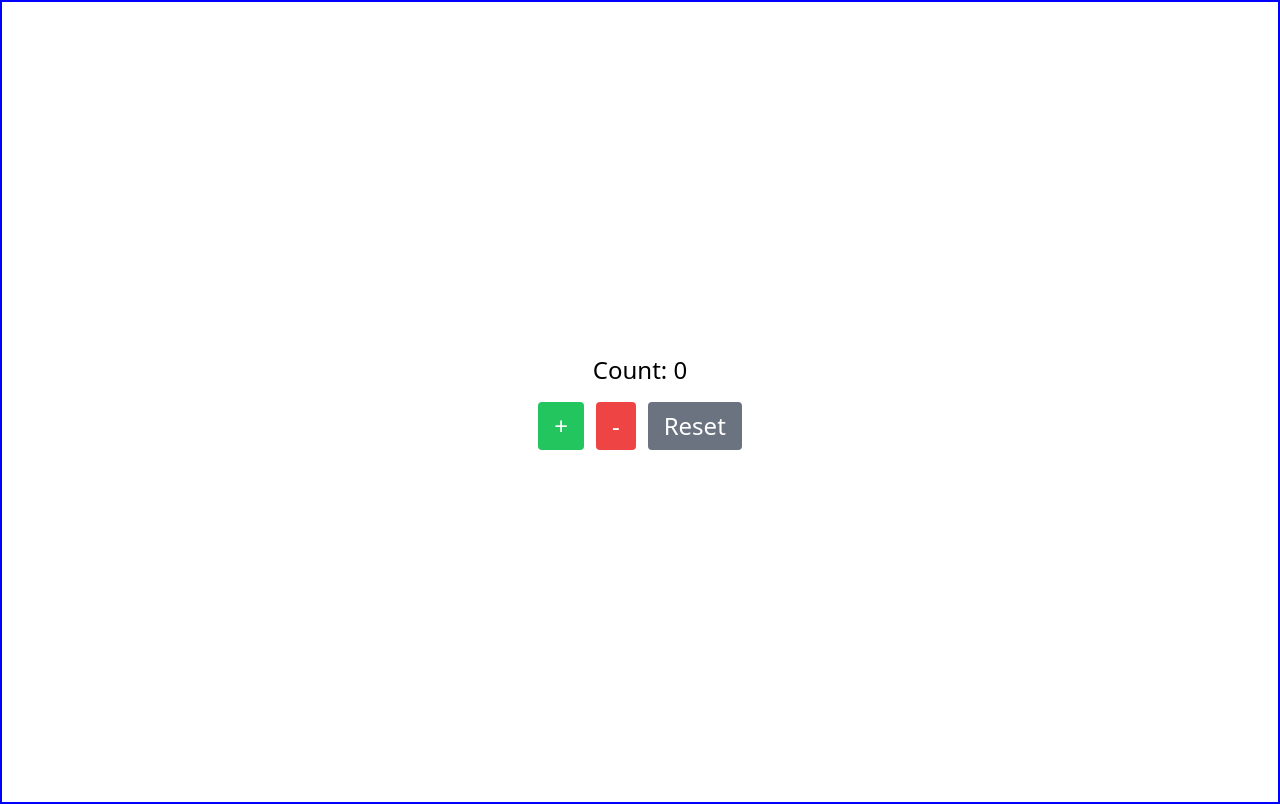
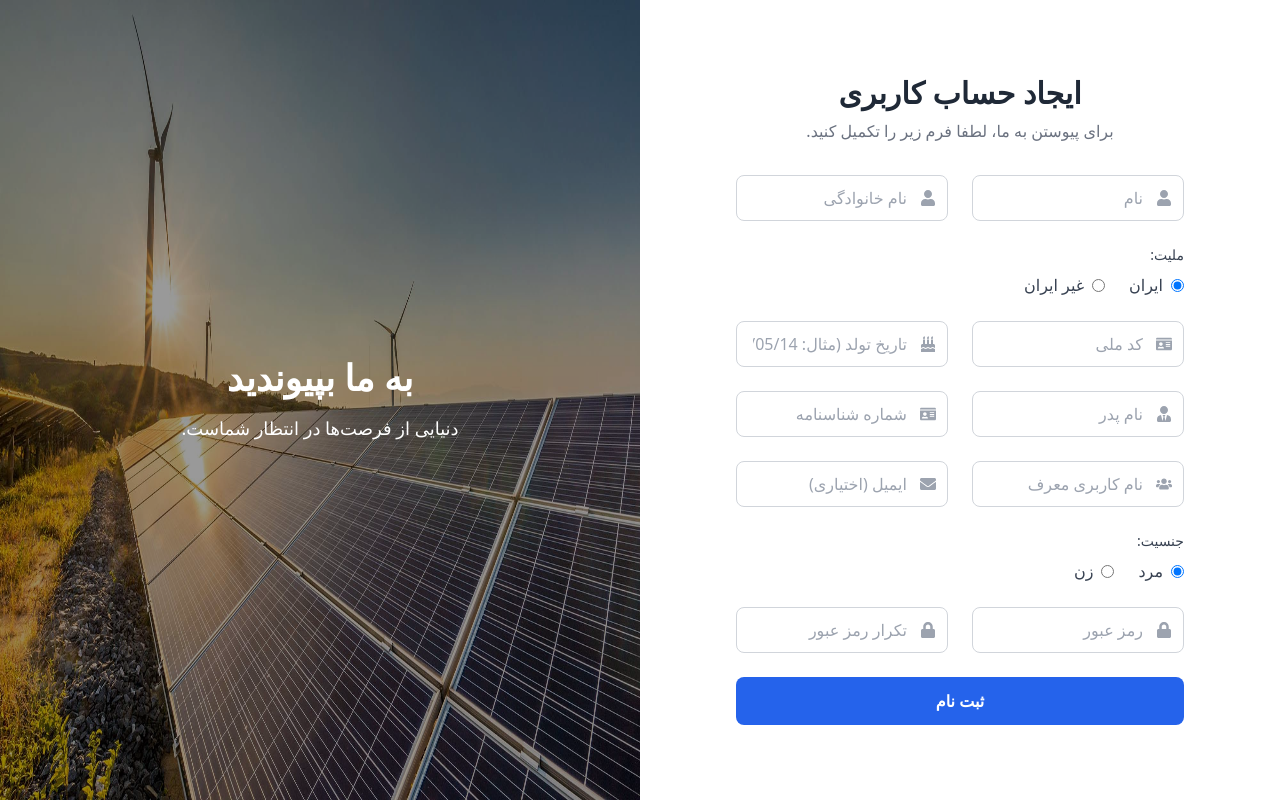
Before and after one commit to farshadnabizadeh/panel-mahyaran-energy, a React (Create React App) app: page / in a window 1280 px wide. Built offline with nearby package versions, Linux system fonts and the light colour scheme.

Commit message:
RegisterForm

```diff
--- a/src/App.js
+++ b/src/App.js
@@ -4,15 +4,15 @@ import Counter from "./components/example/exampleComponent";
 import RegisterForm from "./components/register/registerComponent";
 const Home = () => {
   return (
-    <div className="w-full min-h-screen border-2 border-[blue]">
-      <Counter />
+    <div className="w-full min-h-screen">
+      <RegisterForm />
     </div>
   )
 }
 const About = () => {
   return (
     <div className="w-full min-h-screen border-2 border-[red]">
-      <RegisterForm />
+      <Counter />
     </div>
   )
 }
```
